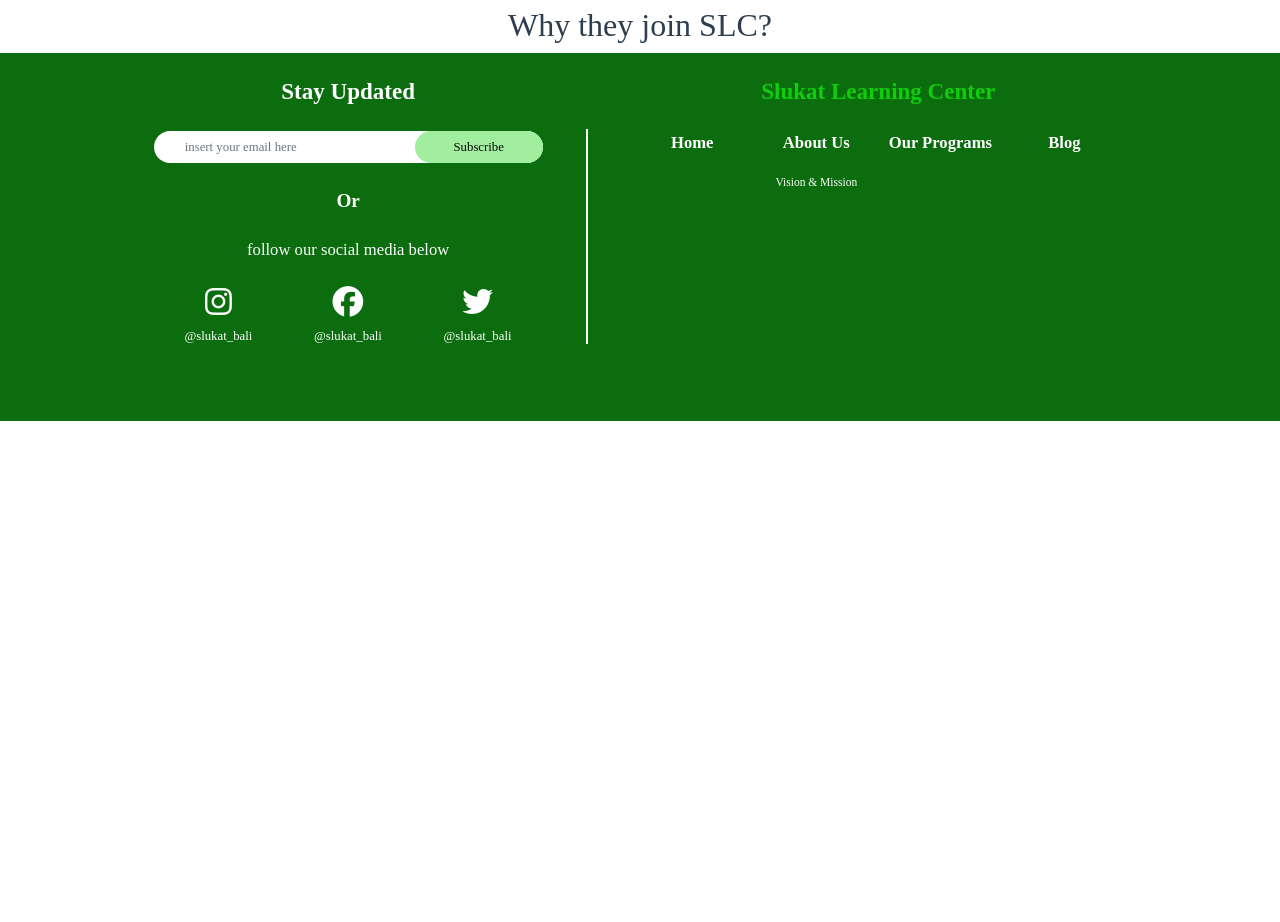
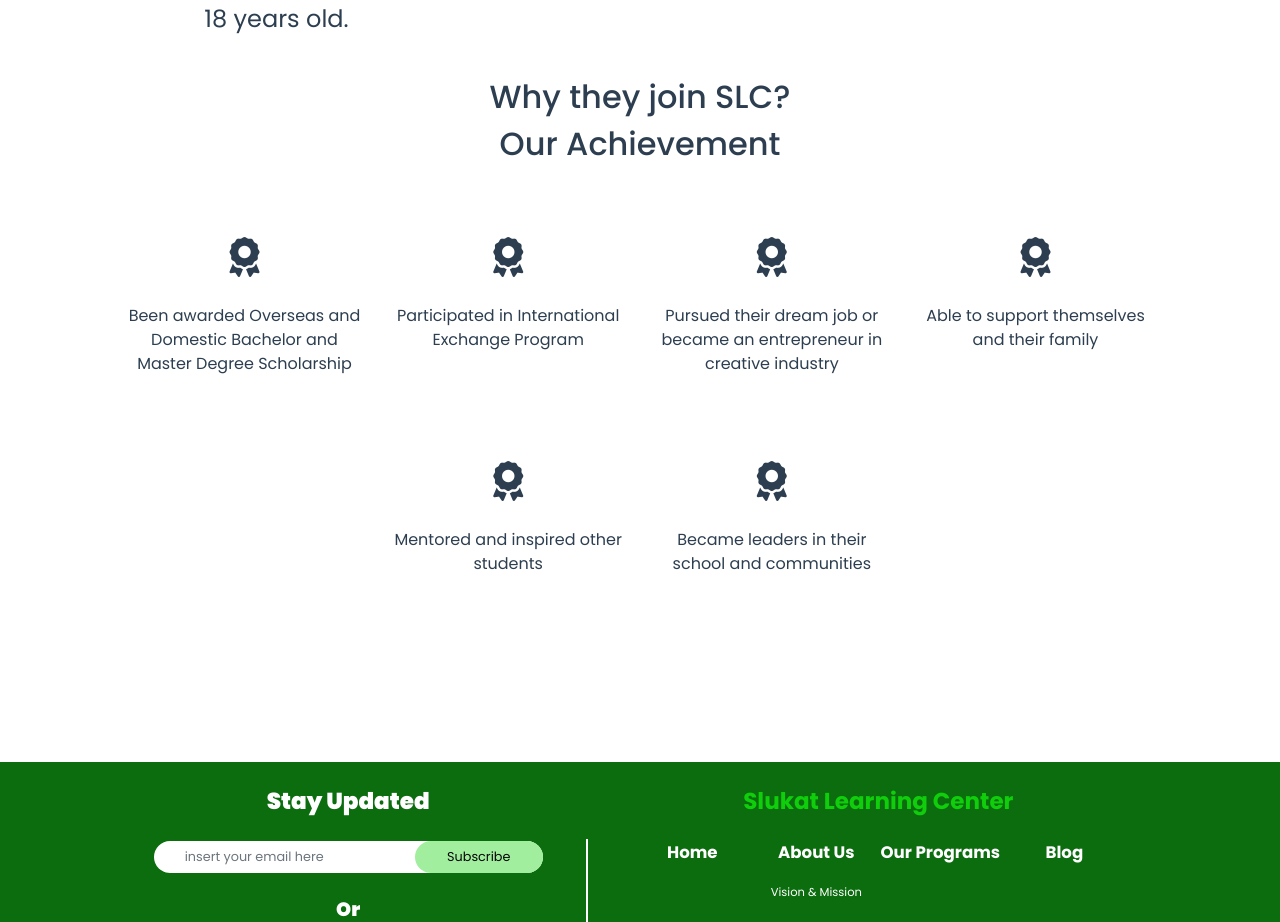
Before and after one commit to PutuRama/slukatcodingrama, a Vue app in the folder client/: page /about/student in a window 1280 px wide. Shown: the part 1161-2083 px from the top of the page. Before the commit the page ends 1582 px from the top, so only its background shows below. Built offline with nearby package versions, Linux system fonts and the light colour scheme.

Commit message:
make achievement

```diff
--- a/client/src/views/StudentPage.vue
+++ b/client/src/views/StudentPage.vue
@@ -45,10 +45,45 @@
         </div>
       </div>
     </div>
+
+    <div class="achievement">
+      <h2>Our Achievement</h2>
+      <div class="achievement-top">
+        <div class="achievement-content">
+          <p class="achiv-icon"><i class='fas fa-award'></i></p>
+          <p class="achiv-text">Been awarded Overseas and Domestic Bachelor and Master Degree Scholarship</p>
+        </div>
+        <div class="achievement-content align-achiv">
+          <p class="achiv-icon"><i class='fas fa-award'></i></p>
+          <p class="achiv-text">Participated in International Exchange Program</p>
+        </div>
+        <div class="achievement-content align-achiv">
+          <p class="achiv-icon"><i class='fas fa-award'></i></p>
+          <p class="achiv-text">Pursued their dream job or became an entrepreneur in creative industry</p>
+        </div>
+        <div class="achievement-content">
+          <p class="achiv-icon"><i class='fas fa-award'></i></p>
+          <p class="achiv-text">Able to support themselves and their family</p>
+        </div>
+      </div>
+
+      <div class="achievement-bottom">
+        <div class="achievement-content">
+          <p class="achiv-icon"><i class='fas fa-award'></i></p>
+          <p class="achiv-text">Mentored and inspired other students</p>
+        </div>
+        <div class="achievement-content">
+          <p class="achiv-icon"><i class='fas fa-award'></i></p>
+          <p class="achiv-text">Became leaders in their school and communities</p>
+        </div>
+      </div>
+    </div>
   </div>
 </template>
 
 <style scoped>
+@import url('https://fonts.googleapis.com/css2?family=Poppins:wght@400;500;600;700;800;900&display=swap');
+
 .body{
   margin: 0;
   font-family: Poppins;
@@ -101,4 +136,24 @@
 .content-left p{
   font-size: 24px;
 }
+
+.achievement-top{
+  display: flex;
+  flex-direction: row;
+  justify-content: center;
+  margin: 65px 0 60px 0;
+}
+.achievement-bottom{
+  display: flex;
+  flex-direction: row;
+  justify-content: center;
+  margin-bottom: 170px;
+}
+.achievement-content{
+  width: 19%;
+  margin: 0 0.8%;
+}
+.achiv-icon{
+  font-size: 40px;
+}
 </style>
```
